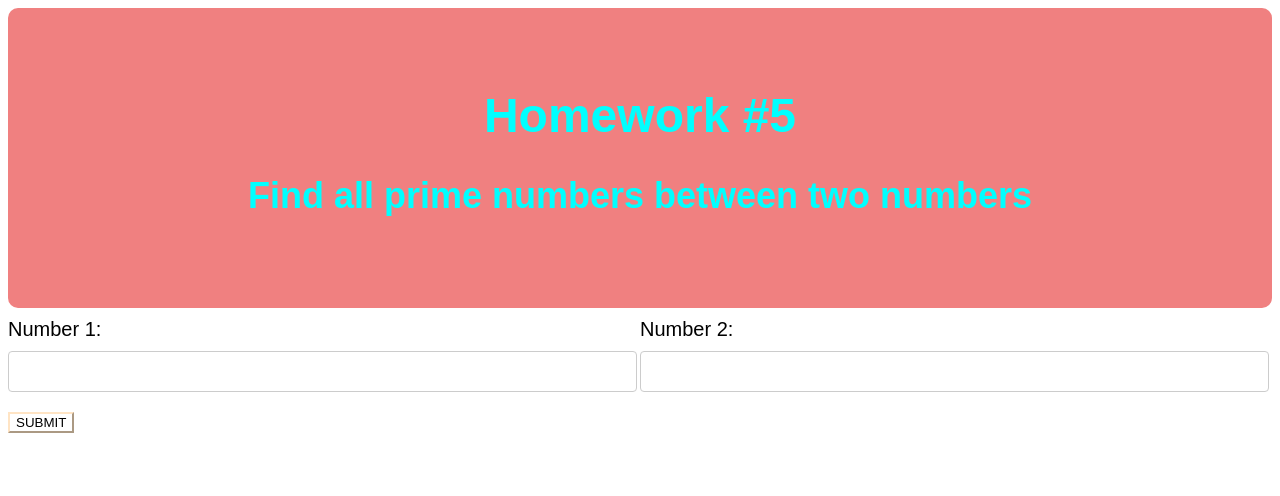
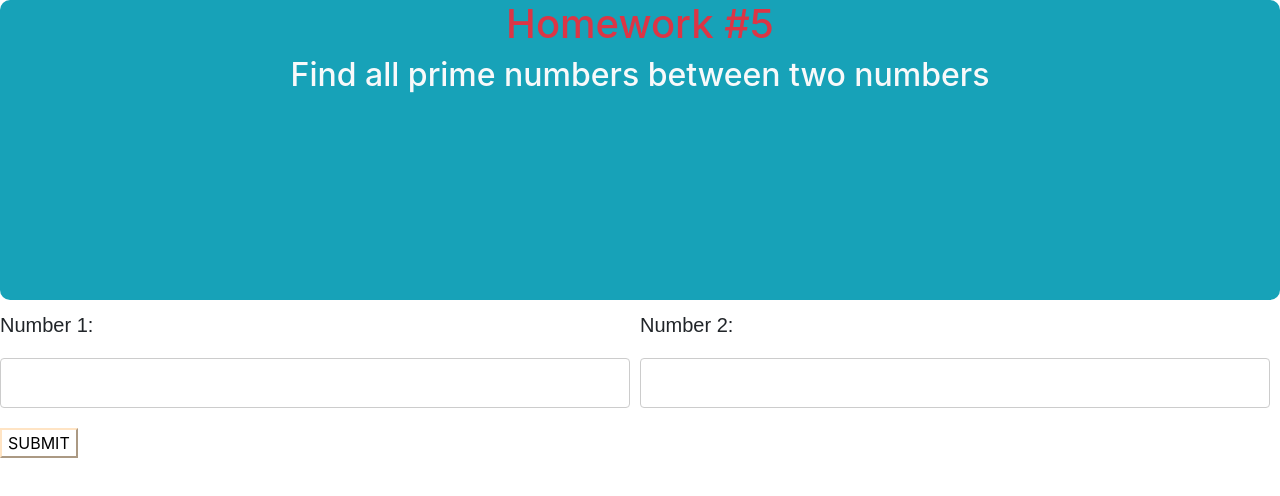
Before and after one commit to nillanshah/IS445_Final, a plain HTML site: page index.html in a window 1280 px wide. Drawn offline with nearby package versions, Linux system fonts and the light colour scheme.

Commit message:
Step1: Adding boostrap CSS

```diff
--- a/index.html
+++ b/index.html
@@ -28,13 +28,12 @@
         .header-text{
             padding-top: 3pc;
             font-family: Arial, Helvetica, sans-serif;
-            color: cyan;
+            color: text-danger;
             font-size:150%;
 
         }
 
-        .header-box{
-            background-color: lightcoral;
+        .bg-info{
             height: 300px;
             text-align: center;
             border-radius: 10px;
@@ -67,11 +66,13 @@
     <meta charset="UTF-8">
     <meta name="viewport" content="width=device-width, initial-scale=1.0">
     <title>Document</title>
+    <link rel="stylesheet" href="https://maxcdn.bootstrapcdn.com/bootstrap/4.0.0/css/bootstrap.min.css" integrity="sha384-Gn5384xqQ1aoWXA+058RXPxPg6fy4IWvTNh0E263XmFcJlSAwiGgFAW/dAiS6JXm" crossorigin="anonymous">
+
 </head>
-    <div class = "header-box">
-        <div class = "header-text">
-            <h1>Homework #5</h1>
-            <h2> Find all prime numbers between two numbers</h2>
+    <div class = "bg-info">
+        <div >
+            <h1 class = "text-danger">Homework #5</h1>
+            <h2 class = "text-light"> Find all prime numbers between two numbers</h2>
         </div>
     </div>
 
@@ -93,7 +94,6 @@
 
 
 
-    <h1 class = "message" id = "message"></h1>
     <script src="index.js"></script>
 
 
```
